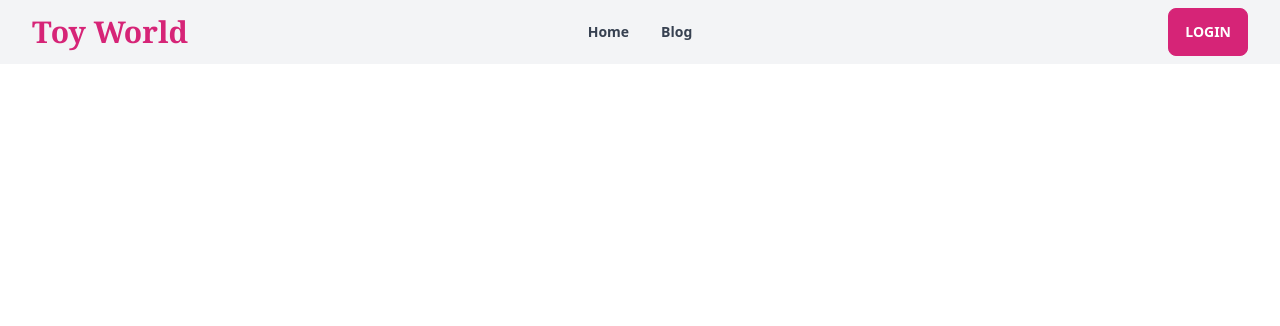
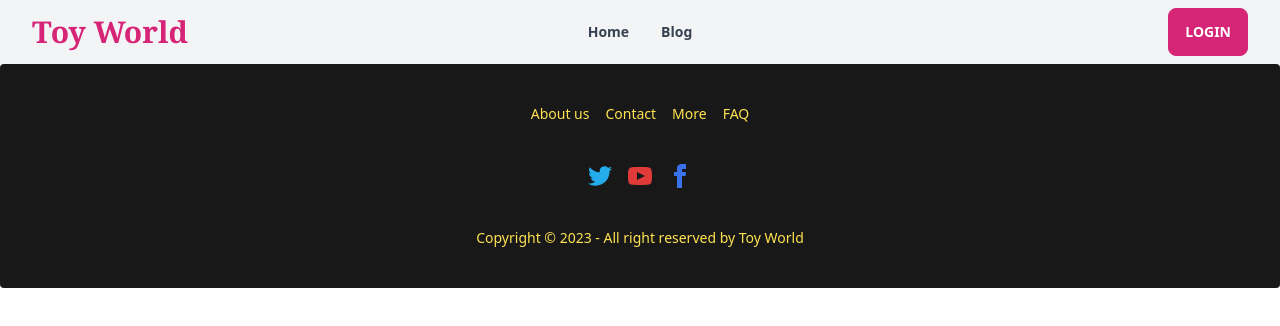
Before and after one commit to Kawsar-Ahmed-Ridoy/toy-world, a React (Vite) app: page / in a window 1280 px wide. Shown: the top 326 px of the page. Built offline with nearby package versions, Linux system fonts and the light colour scheme.

Commit message:
footer added

```diff
--- a/src/Layout/Main.jsx
+++ b/src/Layout/Main.jsx
@@ -1,11 +1,13 @@
 import { Outlet } from 'react-router-dom';
 import Navbar from '../Pages/Shared/Navbar/Navbar';
+import Footer from '../Pages/Shared/Footer/Footer';
 
 const Main = () => {
     return (
         <div>
             <Navbar></Navbar>
             <Outlet></Outlet>
+            <Footer></Footer>
         </div>
     );
 };
--- /dev/null
+++ b/src/Pages/Shared/Footer/Footer.jsx
@@ -0,0 +1,65 @@
+import React from 'react';
+import { Link } from 'react-router-dom';
+
+const Footer = () => {
+    return (
+        <footer className="footer footer-center  p-10 bg-black opacity-90  rounded text-gray-400">
+      <div className="grid grid-flow-col gap-4 text-warning">
+        <Link to='/' className="link link-hover">
+          About us
+        </Link>
+        <Link to='/' className="link link-hover">
+          Contact
+        </Link>
+        <Link to='/' className="link link-hover">
+          More
+        </Link>
+        <Link to='/' className="link link-hover">
+          FAQ
+        </Link>
+      </div>
+      <div>
+        <div className="grid grid-flow-col gap-4">
+          <a href="https://twitter.com" target={"blank"}>
+            <svg
+              xmlns="http://www.w3.org/2000/svg"
+              width="24"
+              height="24"
+              viewBox="0 0 24 24"
+              className="fill-current text-sky-500"
+            >
+              <path d="M24 4.557c-.883.392-1.832.656-2.828.775 1.017-.609 1.798-1.574 2.165-2.724-.951.564-2.005.974-3.127 1.195-.897-.957-2.178-1.555-3.594-1.555-3.179 0-5.515 2.966-4.797 6.045-4.091-.205-7.719-2.165-10.148-5.144-1.29 2.213-.669 5.108 1.523 6.574-.806-.026-1.566-.247-2.229-.616-.054 2.281 1.581 4.415 3.949 4.89-.693.188-1.452.232-2.224.084.626 1.956 2.444 3.379 4.6 3.419-2.07 1.623-4.678 2.348-7.29 2.04 2.179 1.397 4.768 2.212 7.548 2.212 9.142 0 14.307-7.721 13.995-14.646.962-.695 1.797-1.562 2.457-2.549z"></path>
+            </svg>
+          </a>
+          <a href="https://youtube.com" target={"blank"}>
+            <svg
+              xmlns="http://www.w3.org/2000/svg"
+              width="24"
+              height="24"
+              viewBox="0 0 24 24"
+              className="fill-current text-red-600"
+            >
+              <path d="M19.615 3.184c-3.604-.246-11.631-.245-15.23 0-3.897.266-4.356 2.62-4.385 8.816.029 6.185.484 8.549 4.385 8.816 3.6.245 11.626.246 15.23 0 3.897-.266 4.356-2.62 4.385-8.816-.029-6.185-.484-8.549-4.385-8.816zm-10.615 12.816v-8l8 3.993-8 4.007z"></path>
+            </svg>
+          </a>
+          <a href="https://facebook.com" target={"blank"}>
+            <svg
+              xmlns="http://www.w3.org/2000/svg"
+              width="24"
+              height="24"
+              viewBox="0 0 24 24"
+              className="fill-current text-blue-600"
+            >
+              <path d="M9 8h-3v4h3v12h5v-12h3.642l.358-4h-4v-1.667c0-.955.192-1.333 1.115-1.333h2.885v-5h-3.808c-3.596 0-5.192 1.583-5.192 4.615v3.385z"></path>
+            </svg>
+          </a>
+        </div>
+      </div>
+      <div className="text-warning">
+        <p>Copyright &copy; 2023 - All right reserved by Toy World</p>
+      </div>
+    </footer>
+    );
+};
+
+export default Footer;
```
